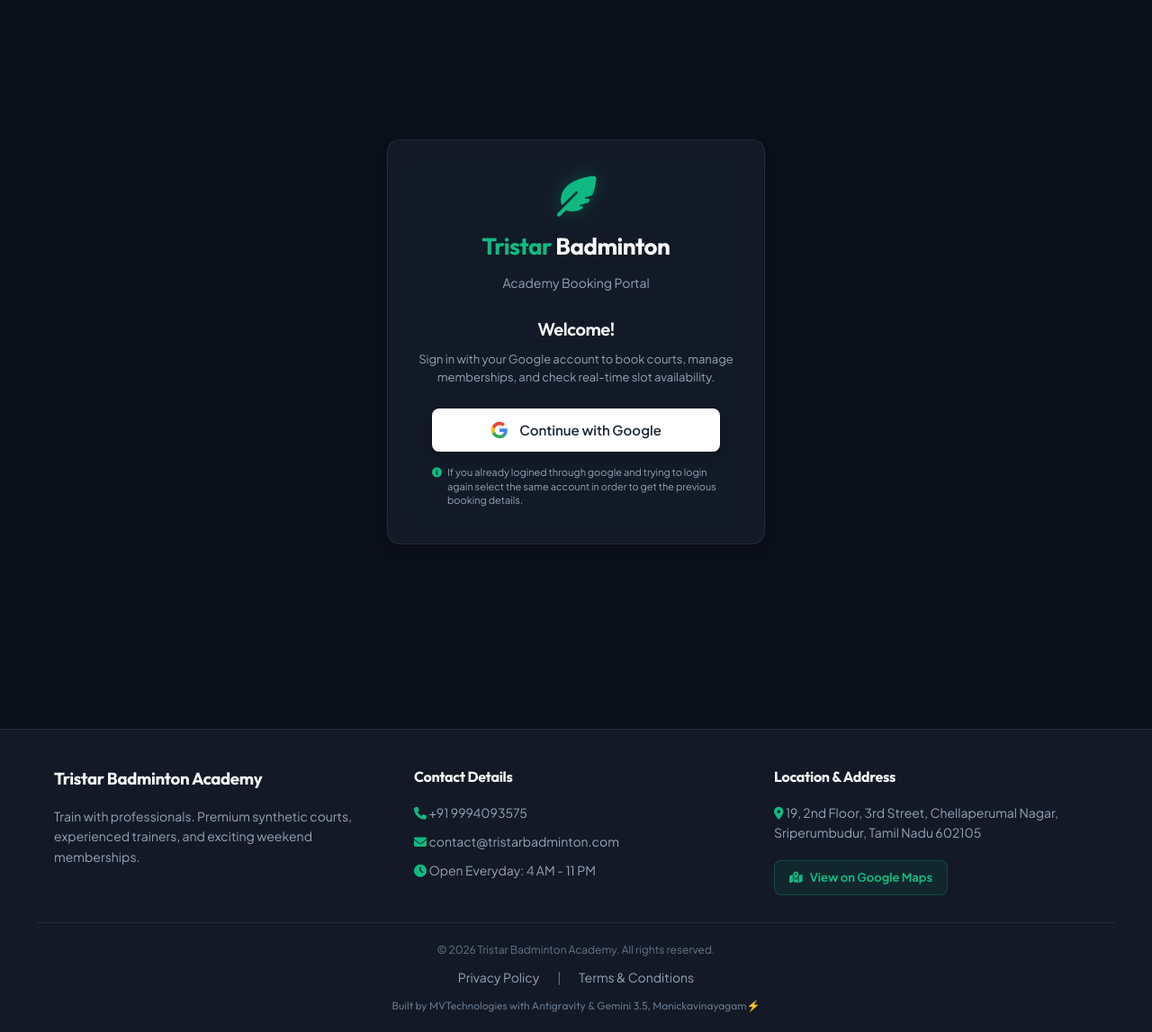
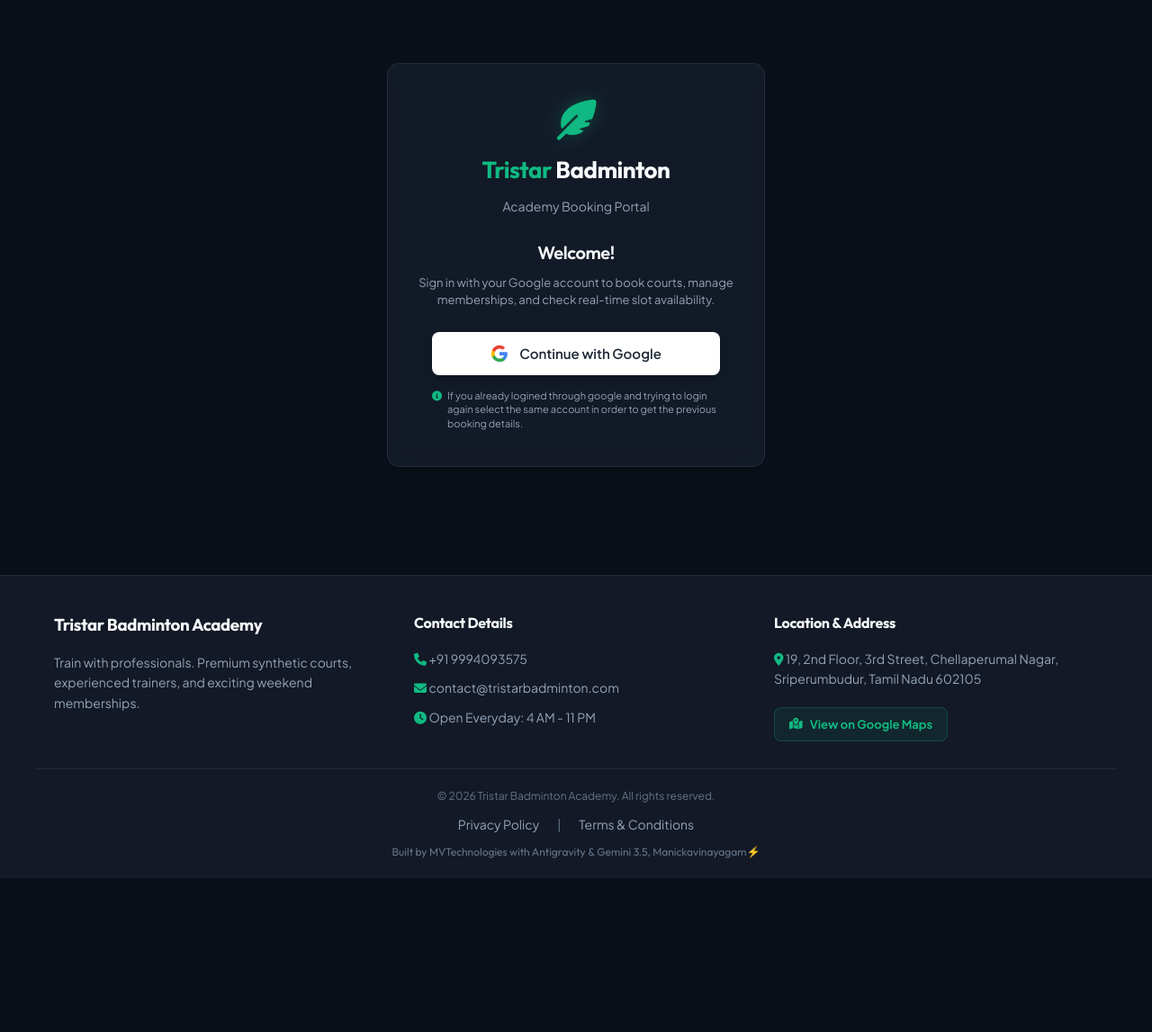
Before and after one commit to Manickam-04/Tristar_badminton, a Flask app: page /login in a window 1280 px wide. Shown: the part 71-1218 px from the top of the page at 90% size. After the commit the page ends 1047 px from the top, so only its background shows below. Run offline with Flask 3, Linux system fonts and the light colour scheme; parts of the project's set-up code (start-up, migrations or seed data) failed here and were passed over.

Commit message:
style: center login, admin login, and profile setup auth cards vertically and horizontally without scrollbars

```diff
--- a/templates/admin_login.html
+++ b/templates/admin_login.html
@@ -3,7 +3,7 @@
 {% block title %}Tristar Badminton Academy - Admin Portal{% endblock %}
 
 {% block content %}
-<div class="auth-page-container">
+<div class="auth-page-container" style="display: flex; justify-content: center; align-items: center; min-height: calc(100vh - 460px); padding: 0;">
     <div class="auth-card glass-card admin-auth-card">
 
         <div class="admin-shield-icon">
--- a/templates/base.html
+++ b/templates/base.html
@@ -70,11 +70,10 @@
             <a href="{{ url_for('home') }}" class="menu-item {% if request.path == '/' %}active{% endif %}">
                 <i class="fa-solid fa-house-chimney"></i> <span>Home</span>
             </a>
-            <a href="{{ url_for('home') }}#book-membership" class="menu-item">
-                <i class="fa-solid fa-id-card"></i> <span>Book Membership</span>
-            </a>
-
             {% if user %}
+                <a href="{{ url_for('home') }}#book-membership" class="menu-item">
+                    <i class="fa-solid fa-id-card"></i> <span>Book Membership</span>
+                </a>
                 <a href="{{ url_for('booking_page') }}" class="menu-item {% if request.path == '/booking' %}active{% endif %}">
                     <i class="fa-solid fa-calendar-check"></i> <span>Book Slot</span>
                 </a>
--- a/templates/login.html
+++ b/templates/login.html
@@ -84,7 +84,7 @@
 {% endblock %}
 
 {% block content %}
-<div class="auth-page-container" style="display: flex; justify-content: center; align-items: center; min-height: calc(100vh - 180px); padding: 20px 0;">
+<div class="auth-page-container" style="display: flex; justify-content: center; align-items: center; min-height: calc(100vh - 460px); padding: 0;">
     <div class="auth-card glass-card" style="width: 100%; max-width: 420px; padding: 40px 30px; text-align: center;">
 
         <!-- App Logo & Branding -->
--- a/templates/profile_setup.html
+++ b/templates/profile_setup.html
@@ -87,7 +87,7 @@
 {% endblock %}
 
 {% block content %}
-<div class="auth-page-container" style="display: flex; justify-content: center; align-items: center; min-height: calc(100vh - 180px); padding: 20px 0;">
+<div class="auth-page-container" style="display: flex; justify-content: center; align-items: center; min-height: calc(100vh - 460px); padding: 0;">
     <div class="auth-card glass-card" style="width: 100%; max-width: 440px; padding: 40px 30px; text-align: center;">
 
         <div class="auth-logo" style="margin-bottom: 20px;">
```
